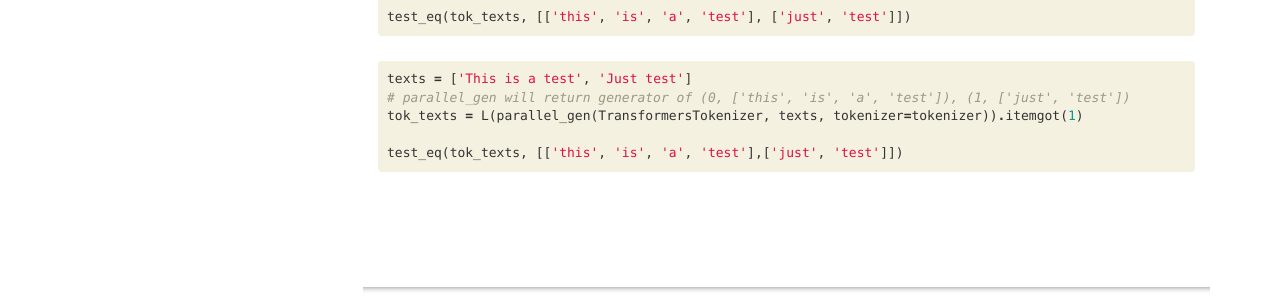
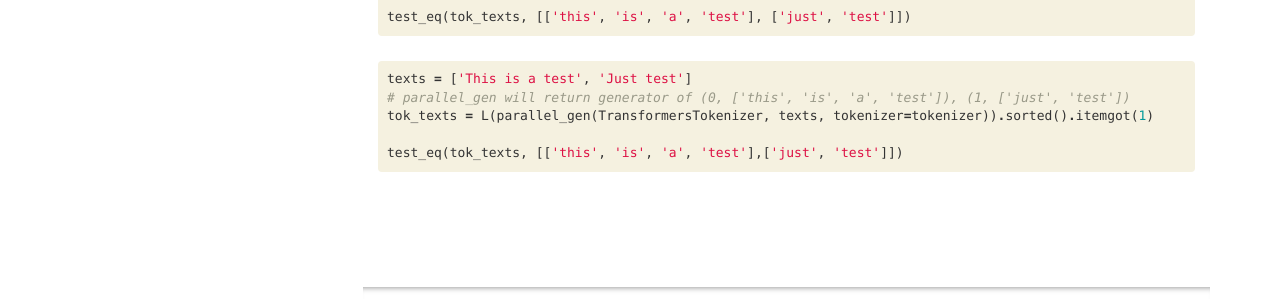
Before and after one commit to cwza/fastai_transformers_utils, a Jekyll site: the page built from docs/general.html, in a window 1280 px wide. Shown: the part 842-1142 px from the top of the page. Built offline with Jekyll 4.4.1, drawn with Linux system fonts in a browser that asks for light colours; nearby versions of some CDN libraries; comment, search, counter and statistics services are not loaded.

Commit message:
sort while test parallel_gen

```diff
--- a/docs/general.html
+++ b/docs/general.html
@@ -102,7 +102,7 @@ use in parallel_gen()</p>
     <div class="input_area">
 <div class=" highlight hl-ipython3"><pre><span></span><span class="n">texts</span> <span class="o">=</span> <span class="p">[</span><span class="s1">&#39;This is a test&#39;</span><span class="p">,</span> <span class="s1">&#39;Just test&#39;</span><span class="p">]</span>
 <span class="c1"># parallel_gen will return generator of (0, [&#39;this&#39;, &#39;is&#39;, &#39;a&#39;, &#39;test&#39;]), (1, [&#39;just&#39;, &#39;test&#39;])</span>
-<span class="n">tok_texts</span> <span class="o">=</span> <span class="n">L</span><span class="p">(</span><span class="n">parallel_gen</span><span class="p">(</span><span class="n">TransformersTokenizer</span><span class="p">,</span> <span class="n">texts</span><span class="p">,</span> <span class="n">tokenizer</span><span class="o">=</span><span class="n">tokenizer</span><span class="p">))</span><span class="o">.</span><span class="n">itemgot</span><span class="p">(</span><span class="mi">1</span><span class="p">)</span>
+<span class="n">tok_texts</span> <span class="o">=</span> <span class="n">L</span><span class="p">(</span><span class="n">parallel_gen</span><span class="p">(</span><span class="n">TransformersTokenizer</span><span class="p">,</span> <span class="n">texts</span><span class="p">,</span> <span class="n">tokenizer</span><span class="o">=</span><span class="n">tokenizer</span><span class="p">))</span><span class="o">.</span><span class="n">sorted</span><span class="p">()</span><span class="o">.</span><span class="n">itemgot</span><span class="p">(</span><span class="mi">1</span><span class="p">)</span>
 
 <span class="n">test_eq</span><span class="p">(</span><span class="n">tok_texts</span><span class="p">,</span> <span class="p">[[</span><span class="s1">&#39;this&#39;</span><span class="p">,</span> <span class="s1">&#39;is&#39;</span><span class="p">,</span> <span class="s1">&#39;a&#39;</span><span class="p">,</span> <span class="s1">&#39;test&#39;</span><span class="p">],[</span><span class="s1">&#39;just&#39;</span><span class="p">,</span> <span class="s1">&#39;test&#39;</span><span class="p">]])</span>
 </pre></div>
```
Also changed, not shown: 1 other file.
